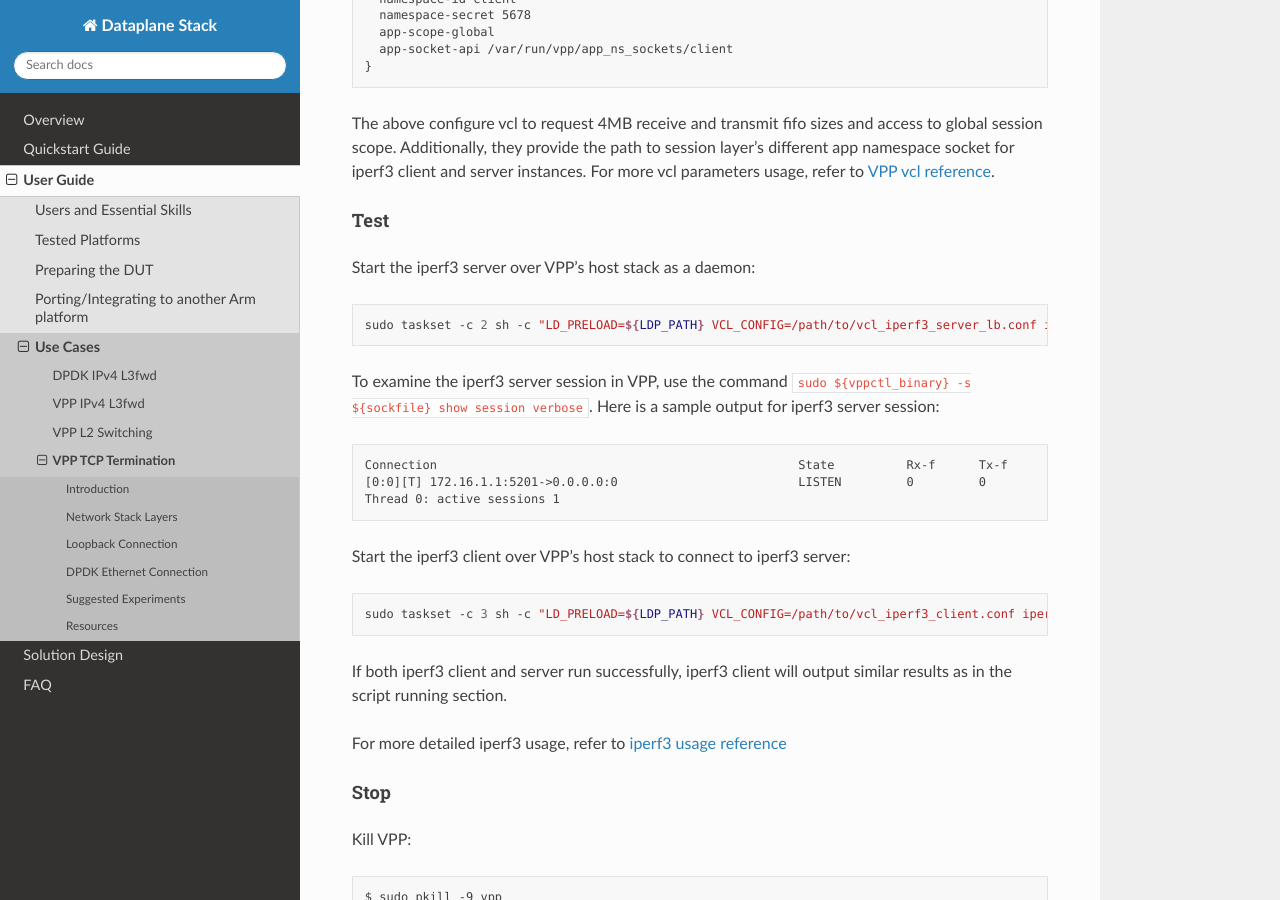
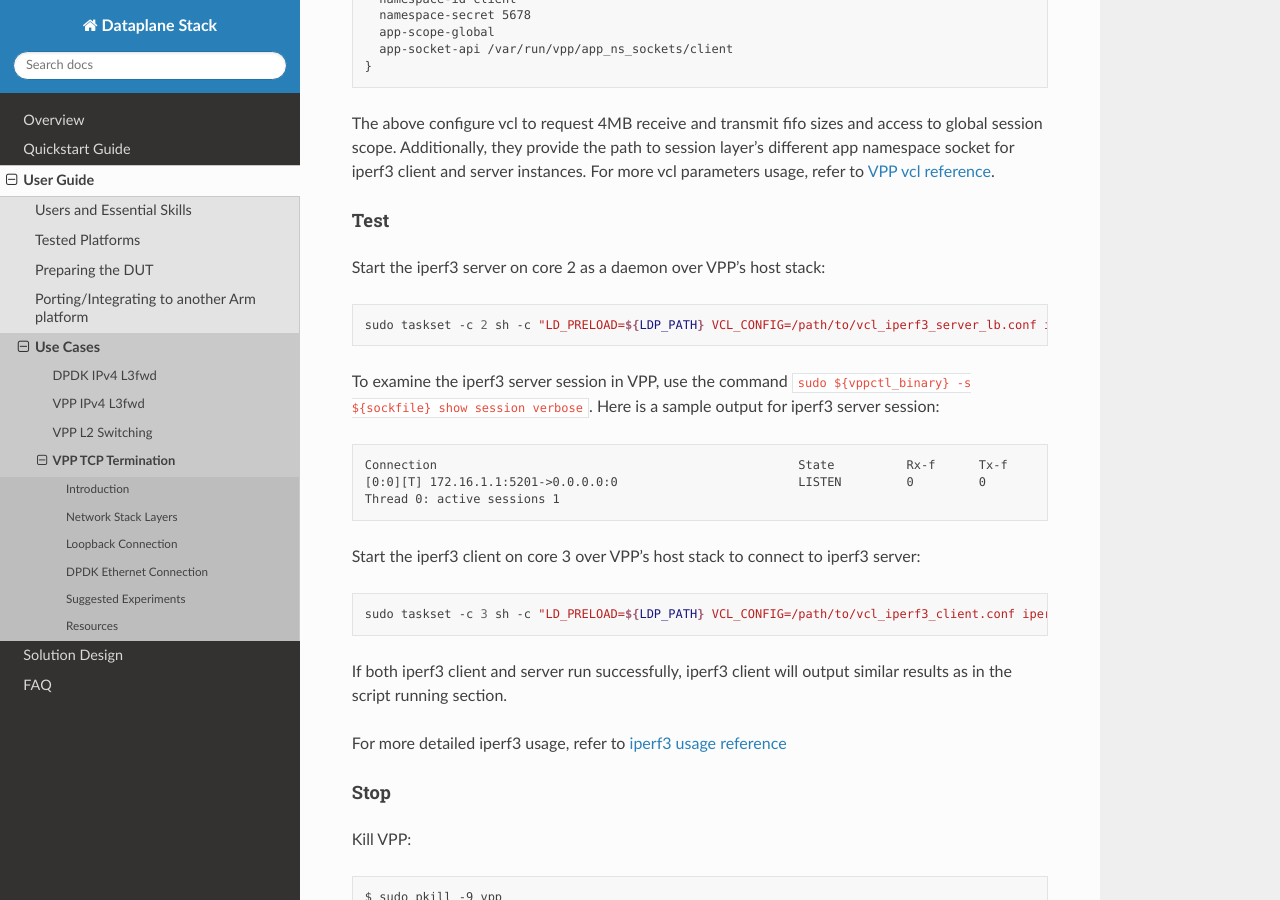
Before and after one commit to Yefeng-Lin/dataplane-stack_doc, a Sphinx documentation site: the page built from doc/user_guide/tcp_term.rst, in a window 1280 px wide and 900 px high, scrolled down 4889 px. Built offline with Sphinx 7.4.7 and the Read the Docs theme 2.0.0, drawn with Linux system fonts in a browser that asks for light colours.

Commit message:
Update tcp term doc

```diff
--- a/doc/user_guide/tcp_term.rst
+++ b/doc/user_guide/tcp_term.rst
@@ -217,7 +217,7 @@ For more vcl parameters usage, refer to `VPP vcl reference`_.
 Test
 ~~~~
 
-Start the iperf3 server over VPP's host stack as a daemon:
+Start the iperf3 server on core 2 as a daemon over VPP's host stack:
 
 .. code-block:: shell
 
@@ -232,7 +232,7 @@ Here is a sample output for iperf3 server session:
         [0:0][T] 172.16.1.1:5201->0.0.0.0:0                         LISTEN         0         0
         Thread 0: active sessions 1
 
-Start the iperf3 client over VPP's host stack to connect to iperf3 server:
+Start the iperf3 client on core 3 over VPP's host stack to connect to iperf3 server:
 
 .. code-block:: shell
 
```
